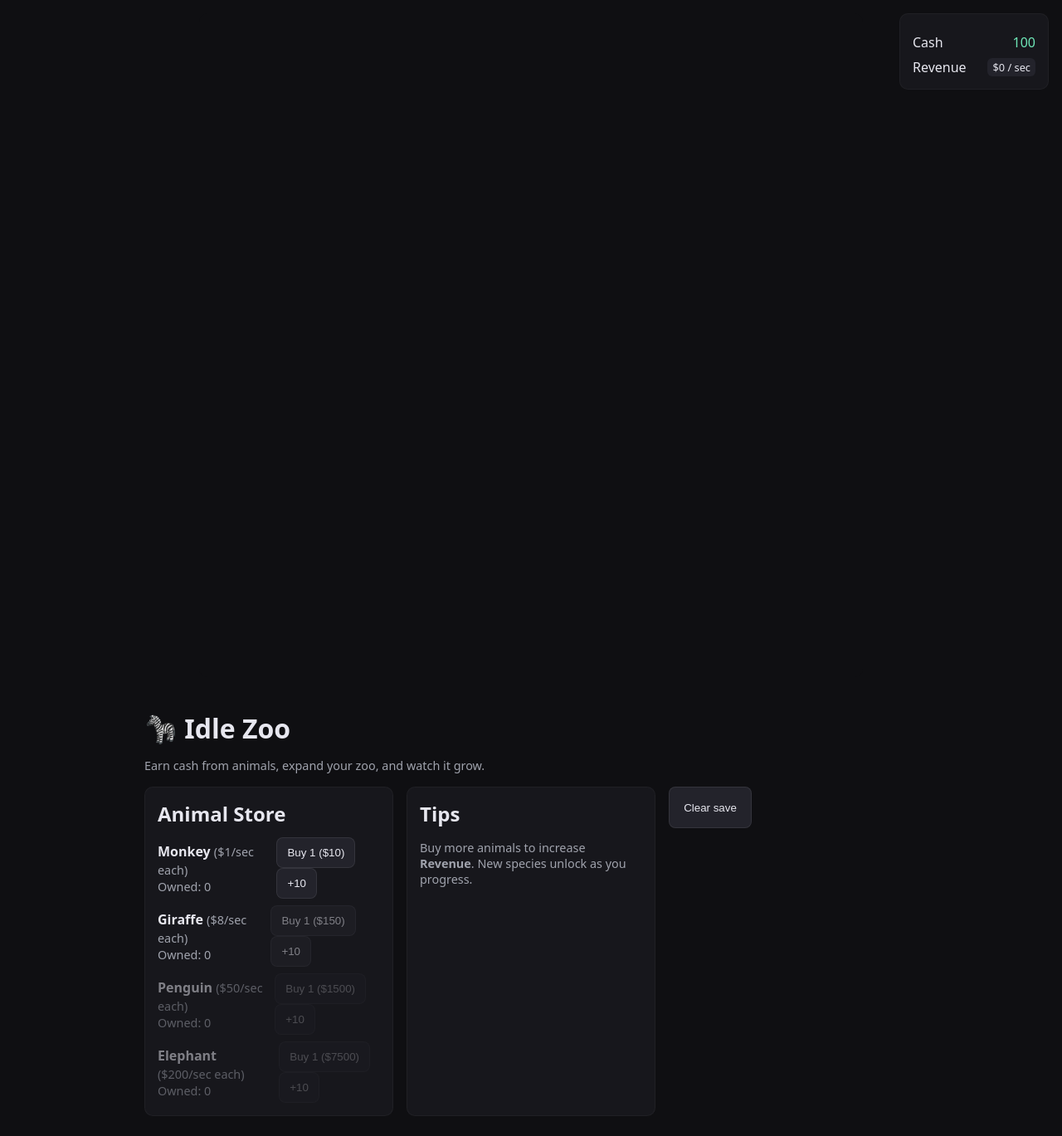
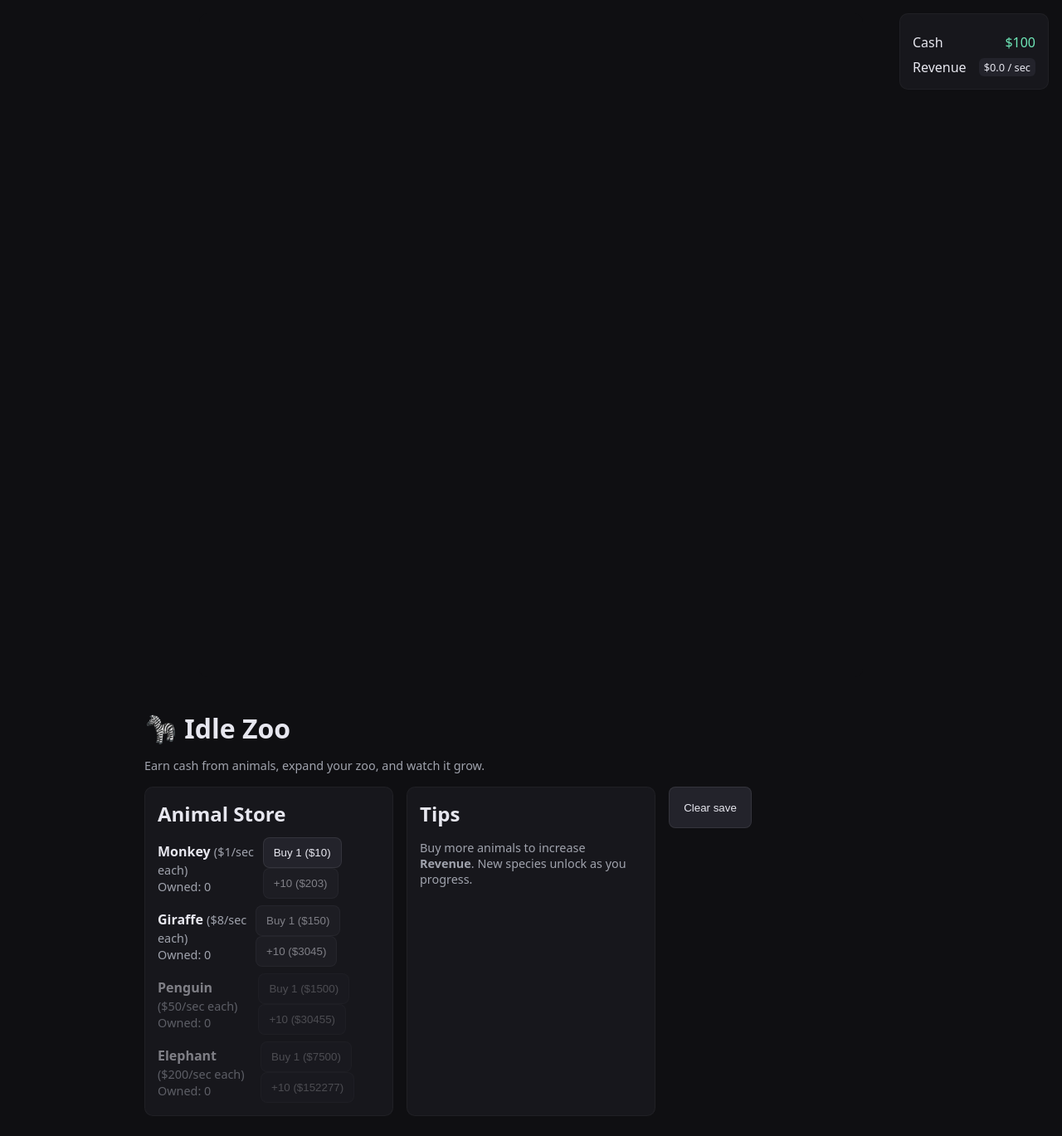
Before and after one commit to zen-zombie-zoo/zzz-web, a React (Vite) app: page / in a window 1280 px wide. Shown: the whole page at 83% size. Built offline with nearby package versions, Linux system fonts and the light colour scheme.

Commit message:
UI fixes (revenue display and buy button)

```diff
--- a/src/ui/AnimalStore.tsx
+++ b/src/ui/AnimalStore.tsx
@@ -1,7 +1,7 @@
 import React from "react";
 import { Animals, type AnimalId } from "../game/animals";
 import { useGame } from "../game/GameContext";
-import { nextUnitCost } from "../game/economy";
+import { nextUnitCost, totalCostForQuantity } from "../game/economy";
 
 export const AnimalStore: React.FC = () => {
   const { state, buyAnimal } = useGame();
@@ -12,7 +12,8 @@ export const AnimalStore: React.FC = () => {
       {(Object.keys(Animals) as AnimalId[]).map(id => {
         const def = Animals[id];
         const owned = state.generators[id]?.owned ?? 0;
-        const cost = nextUnitCost(def, owned);
+        const cost1 = nextUnitCost(def, owned);
+        const cost10 = totalCostForQuantity(def, owned, 10);
 
         // Unlocking based on cash threshold
         const unlocked = !def.unlockAt || state.gold >= def.unlockAt;
@@ -26,11 +27,11 @@ export const AnimalStore: React.FC = () => {
               <div className="small">Owned: {owned}</div>
             </div>
             <div>
-              <button onClick={() => buyAnimal(id, 1)} disabled={state.gold < cost || !unlocked}>
-                Buy 1 (${cost})
+              <button onClick={() => buyAnimal(id, 1)} disabled={state.gold < cost1 || !unlocked}>
+                Buy 1 (${Math.floor(cost1)})
               </button>
-              <button onClick={() => buyAnimal(id, 10)} disabled={state.gold < cost * 10 || !unlocked}>
-                +10
+              <button onClick={() => buyAnimal(id, 10)} disabled={state.gold < cost10 || !unlocked}>
+                +10 (${Math.floor(cost10)})
               </button>
             </div>
           </div>
--- a/src/ui/ResourcePanel.tsx
+++ b/src/ui/ResourcePanel.tsx
@@ -8,11 +8,11 @@ export const ResourcePanel: React.FC = () => {
     <div>
       <div className="row">
         <div>Cash</div>
-        <div className="accent">{state.gold}</div>
+        <div className="accent">${Math.floor(state.gold)}</div>
       </div>
       <div className="row">
         <div>Revenue</div>
-        <div className="badge">${state.goldPerSecond} / sec</div>
+        <div className="badge">${state.goldPerSecond.toFixed(1)} / sec</div>
       </div>
     </div>
   );
```
